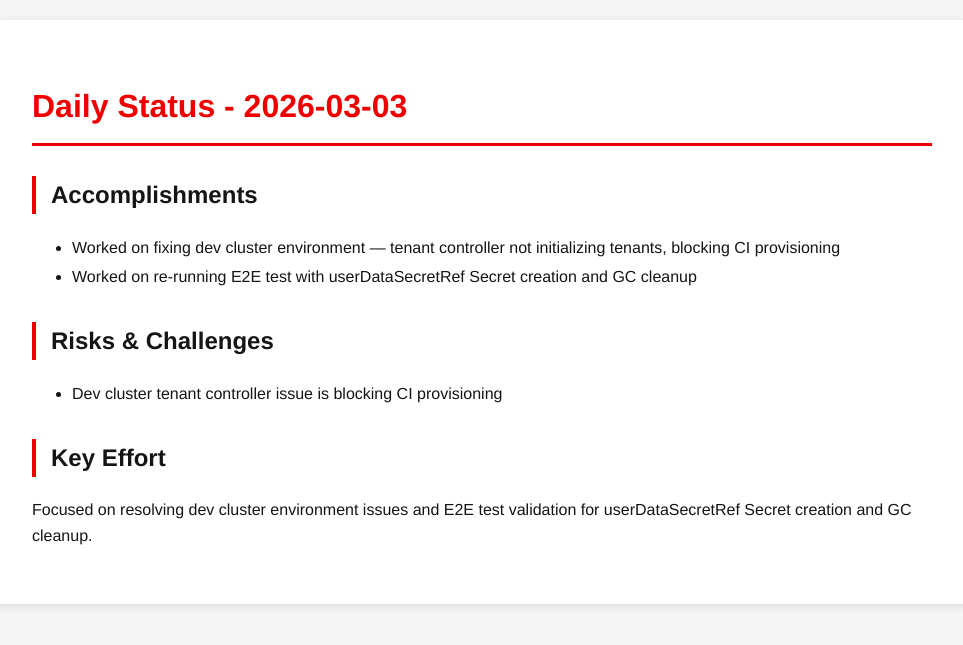
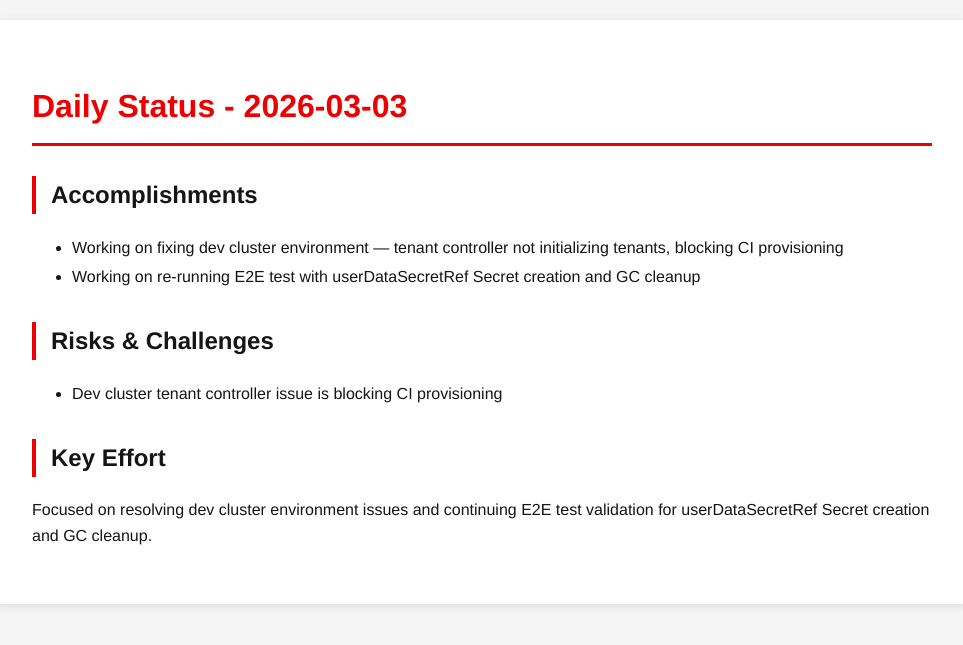
Before and after one commit to tzvatot/daily-status, a Jekyll site: the page built from 2026-03-03.md, in a window 1280 px wide. Shown: the top 645 px of the page, without its empty margins (158-1121 px from the left). Built offline with Jekyll 4.4.1, drawn with Linux system fonts in a browser that asks for light colours.

Commit message:
Daily status update - 2026-03-03

```diff
--- a/2026-03-03.md
+++ b/2026-03-03.md
@@ -8,8 +8,8 @@ date: 2026-03-03
 
 ## Accomplishments
 
-- Worked on fixing dev cluster environment — tenant controller not initializing tenants, blocking CI provisioning
-- Worked on re-running E2E test with userDataSecretRef Secret creation and GC cleanup
+- Working on fixing dev cluster environment — tenant controller not initializing tenants, blocking CI provisioning
+- Working on re-running E2E test with userDataSecretRef Secret creation and GC cleanup
 
 ## Risks & Challenges
 
@@ -17,4 +17,4 @@ date: 2026-03-03
 
 ## Key Effort
 
-Focused on resolving dev cluster environment issues and E2E test validation for userDataSecretRef Secret creation and GC cleanup.
+Focused on resolving dev cluster environment issues and continuing E2E test validation for userDataSecretRef Secret creation and GC cleanup.
```
